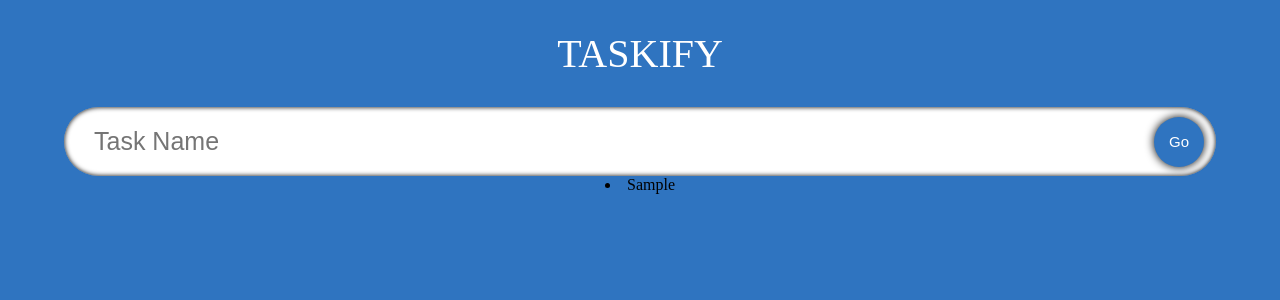
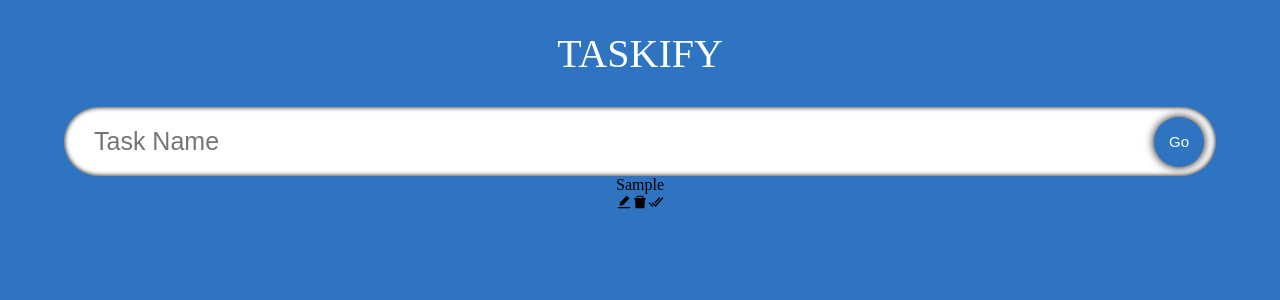
Before and after one commit to khaleel-lab/TodoList, a React (Create React App) app: page / in a window 1280 px wide. Both pictures are taken after typing "Sample" into the empty fields and a click on the button "Go". Shown: the top 300 px of the page. Built offline with nearby package versions, Linux system fonts and the light colour scheme; a web font is replaced by a local one.

Commit message:
Single Todo Component

```diff
--- a/package.json
+++ b/package.json
@@ -13,6 +13,7 @@
     "node-sass": "^7.0.1",
     "react": "^17.0.2",
     "react-dom": "^17.0.2",
+    "react-icons": "^4.3.1",
     "react-scripts": "5.0.0",
     "typescript": "^4.6.2",
     "web-vitals": "^2.1.4"
--- a/src/App.tsx
+++ b/src/App.tsx
@@ -3,6 +3,7 @@ import React, { useState } from 'react';
 import './App.scss';
 
 import { InputField } from './components';
+import TodoList from './components/TodoList/TodoList';
 import { TodoProps } from './constants/model';
 
 const App: React.FC = () => {
@@ -24,9 +25,7 @@ const App: React.FC = () => {
 
 			<InputField todo={todo} setTodo={setTodo} handleAddTask={handleAddTask} />
 
-			{todos.map((t) => (
-				<li>{t.todo}</li>
-			))}
+			<TodoList todos={todos} setTodos={setTodos} />
 		</div>
 	);
 };
--- /dev/null
+++ b/src/components/SingleTodo/SingleTodo.tsx
@@ -0,0 +1,34 @@
+import React from 'react';
+
+import { TodoProps } from '../../constants/model';
+import { AiFillEdit, AiFillDelete } from 'react-icons/ai';
+import { IoCheckmarkDoneSharp } from 'react-icons/io5';
+
+// Writting Props With Type instead of interfae
+type SingleTodoProps = {
+	todo: TodoProps;
+	todos: TodoProps[];
+	setTodos: React.Dispatch<React.SetStateAction<TodoProps[]>>;
+};
+
+const SingleTodo = ({ todo, todos, setTodos }: SingleTodoProps) => {
+	return (
+		<form className='todos__single'>
+			<span className='todos__single-text'>{todo.todo}</span>
+
+			<div>
+				<span className='icon'>
+					<AiFillEdit />
+				</span>
+				<span className='icon'>
+					<AiFillDelete />
+				</span>
+				<span className='icon'>
+					<IoCheckmarkDoneSharp />
+				</span>
+			</div>
+		</form>
+	);
+};
+
+export default SingleTodo;
--- /dev/null
+++ b/src/components/TodoList/TodoList.scss
@@ -0,0 +1,6 @@
+.todoList {
+	display: flex;
+	justify-content: space-evenly;
+	width: 90%;
+	flex-wrap: wrap;
+}
--- /dev/null
+++ b/src/components/TodoList/TodoList.tsx
@@ -0,0 +1,28 @@
+import React from 'react';
+
+import './TodoList.scss';
+
+import { TodoProps } from '../../constants/model';
+import { SingleTodo } from '..';
+
+interface TodoListProps {
+	todos: TodoProps[];
+	setTodos: React.Dispatch<React.SetStateAction<TodoProps[]>>;
+}
+
+const TodoList: React.FC<TodoListProps> = ({ todos, setTodos }) => {
+	return (
+		<div className='todoList'>
+			{todos.map((todo) => (
+				<SingleTodo
+					todo={todo}
+					key={todo.id}
+					todos={todos}
+					setTodos={setTodos}
+				/>
+			))}
+		</div>
+	);
+};
+
+export default TodoList;
--- a/src/components/index.js
+++ b/src/components/index.js
@@ -1 +1,3 @@
 export { default as InputField } from './InputField/InputField.tsx';
+export { default as TodoList } from './TodoList/TodoList.tsx';
+export { default as SingleTodo } from './SingleTodo/SingleTodo.tsx';
```
Also changed, not shown: 1 other file (tests, documents, lock files or other folders).
